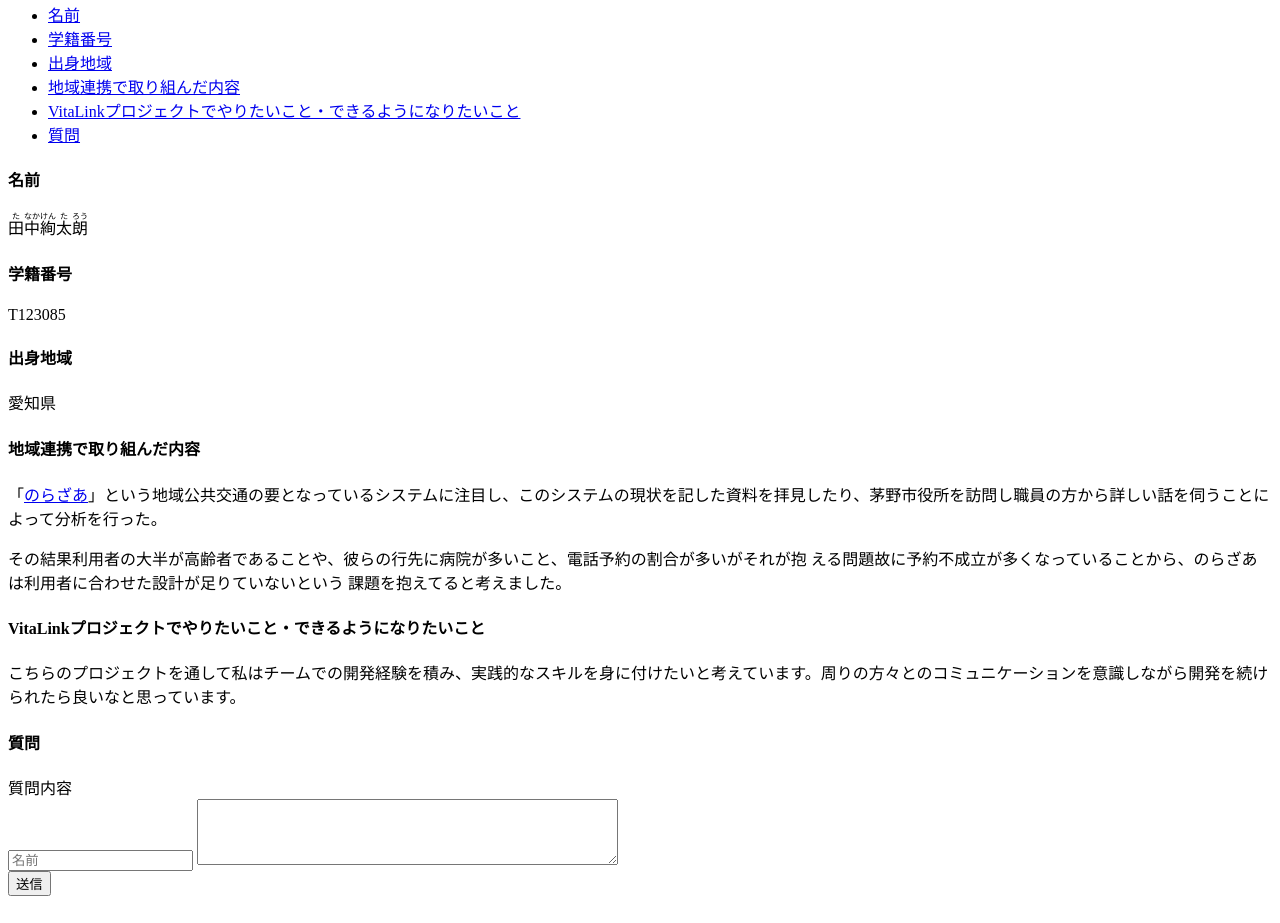
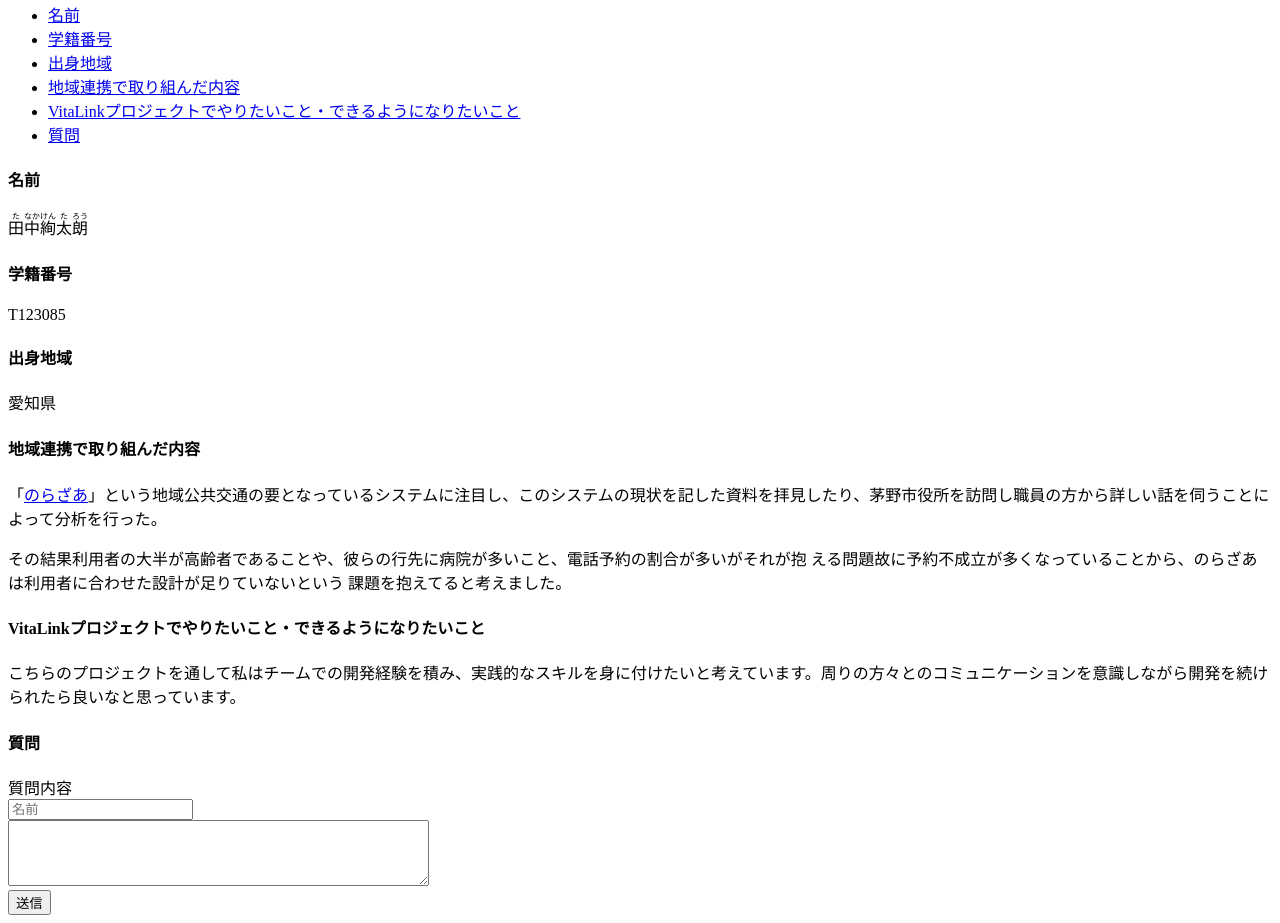
Before and after one commit to TNKNMKHI/TNKNMKHI.github.io, a plain HTML site: page index.html in a window 1280 px wide. Shown: the part 87-1010 px from the top of the page. Drawn offline with Linux system fonts and the light colour scheme.

Commit message:
位置を修正

```diff
--- a/index.html
+++ b/index.html
@@ -57,7 +57,7 @@
         <h4>質問</h4>
         <form action="POST">
             <label for="question">質問内容</label><br>
-            <input type="text" id="name" name="name" placeholder="名前">
+            <input type="text" id="name" name="name" placeholder="名前"><br>
             <textarea id="question" name="question" rows="4" cols="50"></textarea>
             <br>
             <input type="submit" value="送信">
```
